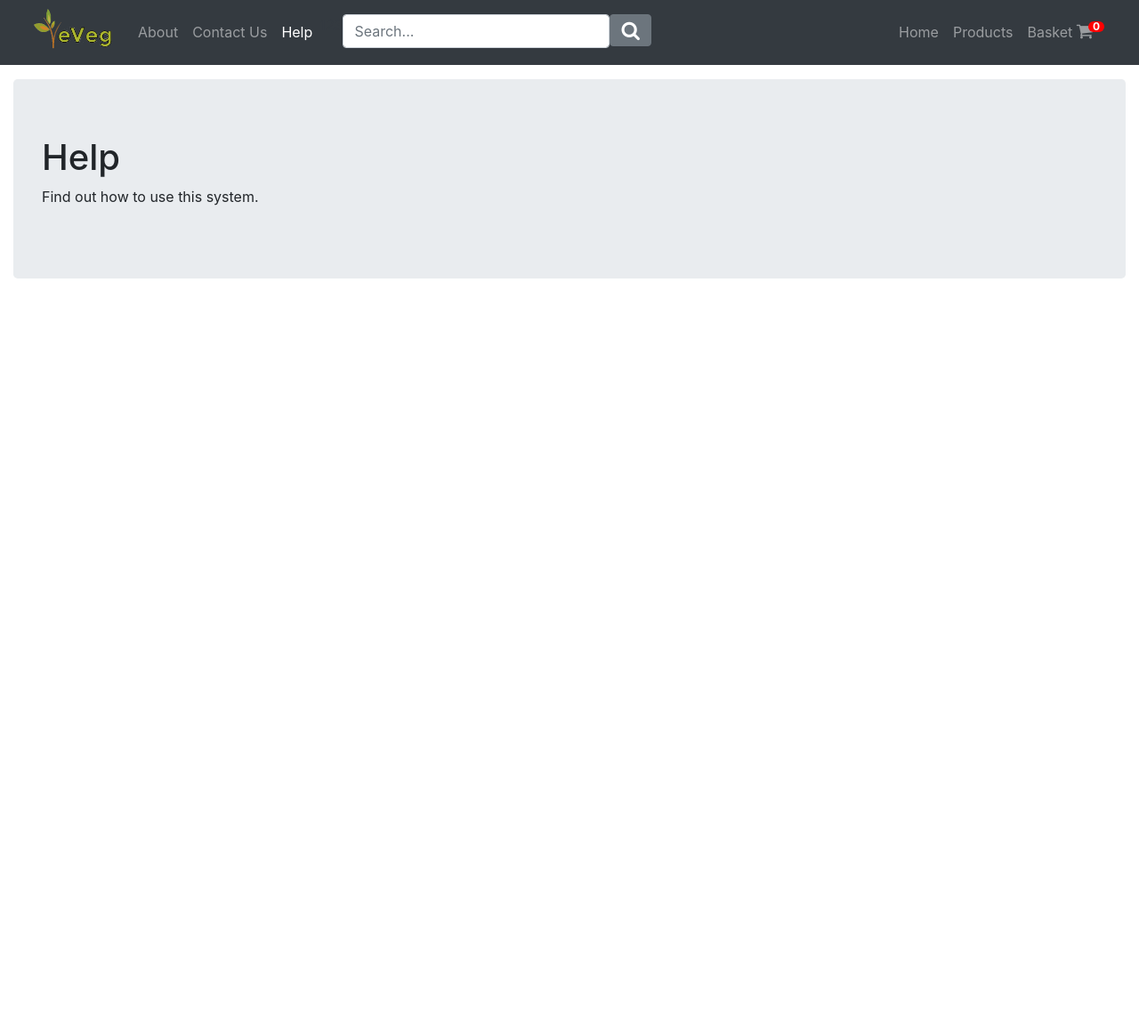
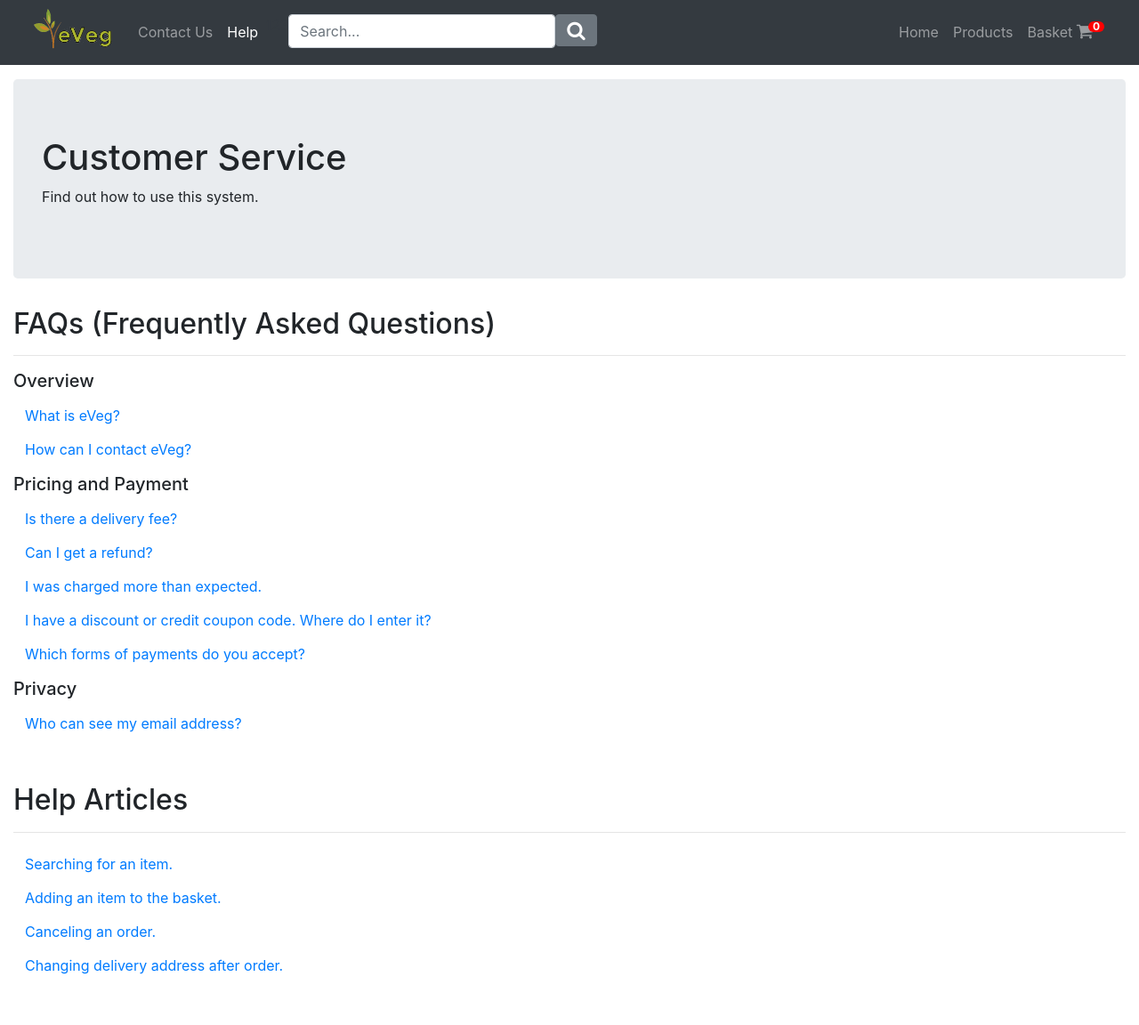
Before and after one commit to Hammad214508/Shopping-System, a PHP site: page /Help/index.php in a window 1280 px wide. Shown: the whole page at 89% size. Before the commit the page ends 313 px from the top, so only its background shows below. Run offline with PHP 8.4, Linux system fonts and the light colour scheme.

Commit message:
search bar fix and help page

```diff
--- a/Contact/index.php
+++ b/Contact/index.php
@@ -1,5 +1,5 @@
 <head>
-    <title>Shop</title>
+    <title>Contact</title>
     <?php include ($_SERVER['DOCUMENT_ROOT'].'/eveg-js/header.php') ?>
 </head>
 
@@ -32,4 +32,4 @@
 </body>
 
 <?php include ($_SERVER['DOCUMENT_ROOT'].'/eveg-js/footer.php') ?>
-<!-- <script src="<?php global $basedir; ?>/eveg-js/Help/help.js"></script> -->
+<script src="<?php global $basedir; ?>/eveg-js/Contact/contact.js"></script>
--- a/Help/index.php
+++ b/Help/index.php
@@ -1,5 +1,5 @@
 <head>
-    <title>Shop</title>
+    <title>Help</title>
     <?php include ($_SERVER['DOCUMENT_ROOT'].'/eveg-js/header.php') ?>
 </head>
 
@@ -8,10 +8,37 @@
 
   <div class="container-fluid">
     <div class="jumbotron">
-       <h1>Help </h1>
+       <h1>Customer Service </h1>
        <p>Find out how to use this system.</p>
     </div>
   </div>
+
+  <div class="container-fluid mb-5">
+    <h2>FAQs (Frequently Asked Questions)</h2>
+    <hr>
+    <h5 class="mt-2">Overview</h5>
+    <button type="button" class="btn btn-link text-left">What is eVeg?</button><br>
+    <button type="button" class="btn btn-link text-left">How can I contact eVeg?</button><br>
+    <h5 class="mt-2">Pricing and Payment</h5>
+    <button type="button" class="btn btn-link text-left">Is there a delivery fee?</button><br>
+    <button type="button" class="btn btn-link text-left">Can I get a refund?</button><br>
+    <button type="button" class="btn btn-link text-left">I was charged more than expected.</button><br>
+    <button type="button" class="btn btn-link text-left">I have a discount or credit coupon code. Where do I enter it?</button><br>
+    <button type="button" class="btn btn-link text-left">Which forms of payments do you accept?</button><br>
+
+
+    <h5 class="mt-2">Privacy</h5>
+    <button type="button" class="btn btn-link text-left">Who can see my email address?</button><br>
+
+    <h2 class="mt-5">Help Articles</h2>
+    <hr>
+    <button type="button" class="btn btn-link text-left">Searching for an item.</button><br>
+    <button type="button" class="btn btn-link text-left">Adding an item to the basket.</button><br>
+    <button type="button" class="btn btn-link text-left">Canceling an order.</button><br>
+    <button type="button" class="btn btn-link text-left">Changing delivery address after order.</button><br>
+
+  </div>
+
 
 
 
--- a/Shop/index.php
+++ b/Shop/index.php
@@ -42,6 +42,7 @@
   </div>
 
   <div class="container-fluid mb-5">
+    <h5 id="no_res" style="display;none;">0 results for <span id="search_txt"></span></h5>
     <div id="products_table"></div>
   </div>
 
--- a/js_helper/search_bar.js
+++ b/js_helper/search_bar.js
@@ -5,6 +5,12 @@ $(document).ready(function(){
       thispage.init = function(){
         $("#search_btn").on("click", function(){
           window.open("/eveg-js/Shop/?search="+$("#search").val(),"_self")
+        })
+
+        $("#search").on("keyup", function(e){
+          if (e.key === 'Enter' || e.keyCode === 13) {
+            window.open("/eveg-js/Shop/?search="+$("#search").val(),"_self")
+          }
         })
       };
 
--- a/navigation.php
+++ b/navigation.php
@@ -13,18 +13,20 @@
 
     <div id="main-menu" class="collapse navbar-collapse">
         <ul class="nav navbar-nav mr-auto mt-2 mt-lg-0">
-          <li class="nav-item"><a id="nav-about" class="nav-link" href="<?php global $basedir; ?>/eveg-js/Home/">About</a></li>
+          <!-- <li class="nav-item"><a id="nav-about" class="nav-link" href="<?php global $basedir; ?>/eveg-js/About/">About</a></li> -->
           <li class="nav-item"><a id="nav-contact" class="nav-link" href="<?php global $basedir; ?>/eveg-js/Contact/">Contact Us</a></li>
           <li class="nav-item"><a id="nav-help" class="nav-link" href="<?php global $basedir; ?>/eveg-js/Help/">Help</a></li>
-          <li class="nav-item" style="color:#343a40">123</li>
+          <div class="d-none d-lg-block">
+            <li class="nav-item" style="color:#343a40">123</li>
+          </div>
 
-          <li  class="nav-item">
-            <div class="autocomplete input-group" >
-              <input type="search" id="search" class="form-control" placeholder="Search..." style="width:300px;"/>
+          <li class="nav-item">
+            <div class="autocomplete" style="display:inline;">
+              <input type="search" id="search" class="form-control" placeholder="Search..." style="width:18.75em;display:inline;"/>
+              <button id="search_btn" type="button" class="btn btn-secondary" style="position:absolute; font-size:22px; display:inline;">
+                <i class="fa fa-search"></i>
+              </button>
             </div>
-            <button id="search_btn" type="button" class="btn btn-secondary" style="position:absolute; font-size:22px;">
-              <i class="fa fa-search"></i>
-            </button>
           </li>
         </ul>
         <ul class="nav navbar-nav">
```
Also changed, not shown: About/about.js (added, +20 -0 lines), About/index.php (added, +22 -0 lines), Contact/contact.js (added, +20 -0 lines), Shop/shop.js (+8 -0 lines).
